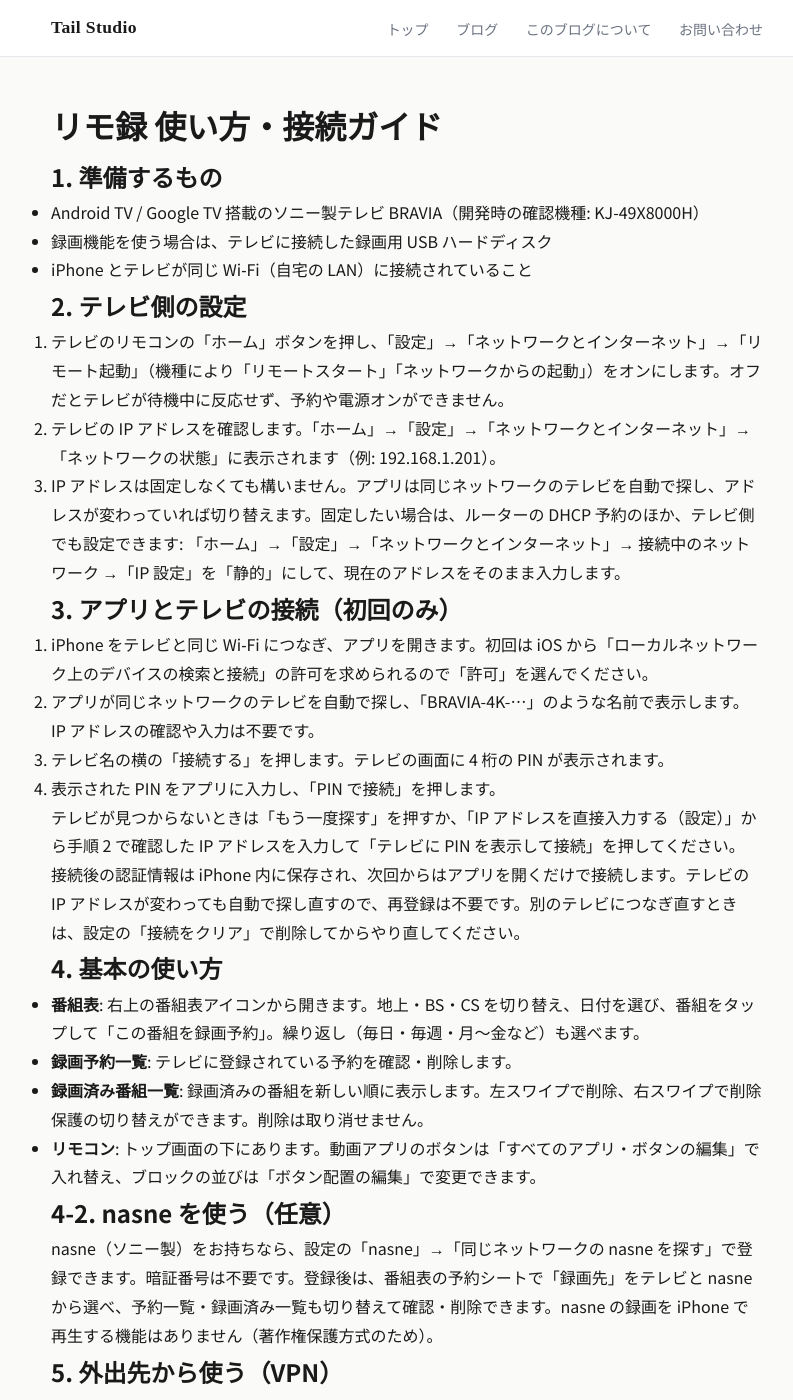
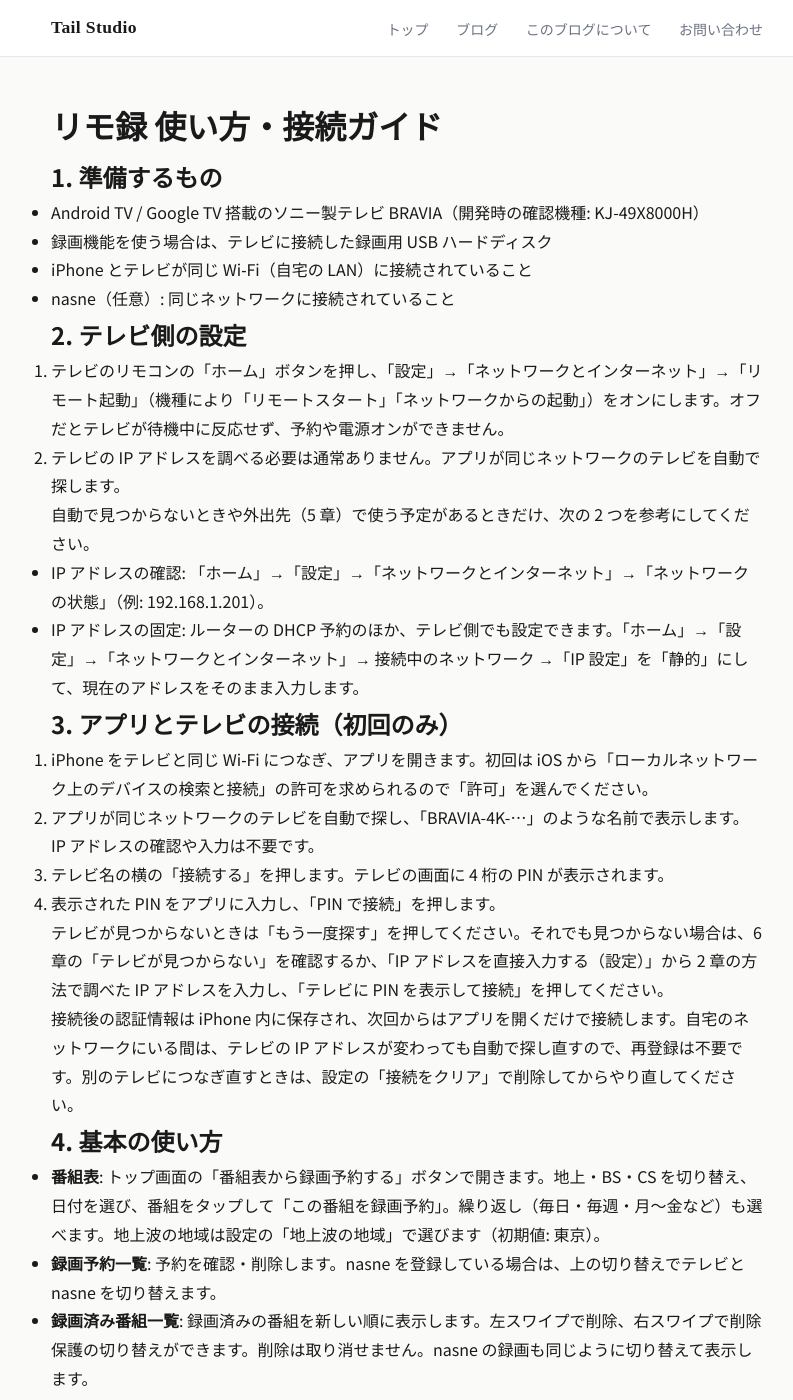
Before and after one commit to wat--/app-policies, a Jekyll site: the page built from apps/rimoroku/guide.md, in a window 1280 px wide and 1400 px high. Shown: the whole window, without its empty margins (233-1026 px from the left). Built offline with Jekyll 4.4.1, drawn with Linux system fonts in a browser that asks for light colours; some of the changed text lies outside the part shown.

Commit message:
リモ録ガイド: 自動検出前提に全章を見直し
Co-Authored-By: Claude Opus 5.5 <noreply@anthropic.com>

```diff
--- a/apps/rimoroku/guide.md
+++ b/apps/rimoroku/guide.md
@@ -10,12 +10,17 @@ title: リモ録 使い方・接続ガイド
 - Android TV / Google TV 搭載のソニー製テレビ BRAVIA（開発時の確認機種: KJ-49X8000H）
 - 録画機能を使う場合は、テレビに接続した録画用 USB ハードディスク
 - iPhone とテレビが同じ Wi‑Fi（自宅の LAN）に接続されていること
+- nasne（任意）: 同じネットワークに接続されていること
 
 ## 2. テレビ側の設定
 
 1. テレビのリモコンの「ホーム」ボタンを押し、「設定」→「ネットワークとインターネット」→「リモート起動」（機種により「リモートスタート」「ネットワークからの起動」）をオンにします。オフだとテレビが待機中に反応せず、予約や電源オンができません。
-2. テレビの IP アドレスを確認します。「ホーム」→「設定」→「ネットワークとインターネット」→「ネットワークの状態」に表示されます（例: 192.168.1.201）。
-3. IP アドレスは固定しなくても構いません。アプリは同じネットワークのテレビを自動で探し、アドレスが変わっていれば切り替えます。固定したい場合は、ルーターの DHCP 予約のほか、テレビ側でも設定できます: 「ホーム」→「設定」→「ネットワークとインターネット」→ 接続中のネットワーク →「IP 設定」を「静的」にして、現在のアドレスをそのまま入力します。
+2. テレビの IP アドレスを調べる必要は通常ありません。アプリが同じネットワークのテレビを自動で探します。
+
+自動で見つからないときや外出先（5 章）で使う予定があるときだけ、次の 2 つを参考にしてください。
+
+- IP アドレスの確認: 「ホーム」→「設定」→「ネットワークとインターネット」→「ネットワークの状態」（例: 192.168.1.201）。
+- IP アドレスの固定: ルーターの DHCP 予約のほか、テレビ側でも設定できます。「ホーム」→「設定」→「ネットワークとインターネット」→ 接続中のネットワーク →「IP 設定」を「静的」にして、現在のアドレスをそのまま入力します。
 
 ## 3. アプリとテレビの接続（初回のみ）
 
@@ -24,24 +29,35 @@ title: リモ録 使い方・接続ガイド
 3. テレビ名の横の「接続する」を押します。テレビの画面に 4 桁の PIN が表示されます。
 4. 表示された PIN をアプリに入力し、「PIN で接続」を押します。
 
-テレビが見つからないときは「もう一度探す」を押すか、「IP アドレスを直接入力する（設定）」から手順 2 で確認した IP アドレスを入力して「テレビに PIN を表示して接続」を押してください。
+テレビが見つからないときは「もう一度探す」を押してください。それでも見つからない場合は、6 章の「テレビが見つからない」を確認するか、「IP アドレスを直接入力する（設定）」から 2 章の方法で調べた IP アドレスを入力し、「テレビに PIN を表示して接続」を押してください。
 
-接続後の認証情報は iPhone 内に保存され、次回からはアプリを開くだけで接続します。テレビの IP アドレスが変わっても自動で探し直すので、再登録は不要です。別のテレビにつなぎ直すときは、設定の「接続をクリア」で削除してからやり直してください。
+接続後の認証情報は iPhone 内に保存され、次回からはアプリを開くだけで接続します。自宅のネットワークにいる間は、テレビの IP アドレスが変わっても自動で探し直すので、再登録は不要です。別のテレビにつなぎ直すときは、設定の「接続をクリア」で削除してからやり直してください。
 
 ## 4. 基本の使い方
 
-- **番組表**: 右上の番組表アイコンから開きます。地上・BS・CS を切り替え、日付を選び、番組をタップして「この番組を録画予約」。繰り返し（毎日・毎週・月〜金など）も選べます。
-- **録画予約一覧**: テレビに登録されている予約を確認・削除します。
-- **録画済み番組一覧**: 録画済みの番組を新しい順に表示します。左スワイプで削除、右スワイプで削除保護の切り替えができます。削除は取り消せません。
+- **番組表**: トップ画面の「番組表から録画予約する」ボタンで開きます。地上・BS・CS を切り替え、日付を選び、番組をタップして「この番組を録画予約」。繰り返し（毎日・毎週・月〜金など）も選べます。地上波の地域は設定の「地上波の地域」で選びます（初期値: 東京）。
+- **録画予約一覧**: 予約を確認・削除します。nasne を登録している場合は、上の切り替えでテレビと nasne を切り替えます。
+- **録画済み番組一覧**: 録画済みの番組を新しい順に表示します。左スワイプで削除、右スワイプで削除保護の切り替えができます。削除は取り消せません。nasne の録画も同じように切り替えて表示します。
 - **リモコン**: トップ画面の下にあります。動画アプリのボタンは「すべてのアプリ・ボタンの編集」で入れ替え、ブロックの並びは「ボタン配置の編集」で変更できます。
 
 ## 4-2. nasne を使う（任意）
 
-nasne（ソニー製）をお持ちなら、設定の「nasne」→「同じネットワークの nasne を探す」で登録できます。暗証番号は不要です。登録後は、番組表の予約シートで「録画先」をテレビと nasne から選べ、予約一覧・録画済み一覧も切り替えて確認・削除できます。nasne の録画を iPhone で再生する機能はありません（著作権保護方式のため）。
+nasne（ソニー製）をお持ちなら、自宅のネットワークにいるときに、設定の「nasne」→「同じネットワークの nasne を探す」を押します。見つかった nasne が自動で登録されます。IP アドレスや暗証番号の入力は不要です。
+
+登録後は、次のことができます。
+
+- 番組表の予約シートで「録画先」をテレビと nasne から選ぶ。どちらを最初に選んでおくかは、設定の「番組表からの既定の録画先」で決められます。
+- 予約一覧・録画済み一覧をテレビと nasne で切り替えて確認・削除する。
+
+ご注意:
+- nasne の地上波は、nasne を設置したときの地域のチャンネルで録画されます。地上波を nasne に予約するときは、設定の「地上波の地域」を nasne と同じ地域にしてください。違うと「チャンネルが見つかりません」と表示されます。BS・CS は地域に関係なく使えます。
+- nasne の録画を iPhone で再生する機能はありません（著作権保護方式のため）。
 
 ## 5. 外出先から使う（VPN）
 
-このアプリはテレビと直接通信するため、そのままでは自宅の Wi‑Fi の中でしか使えません。外出先から使うには、VPN で自宅のネットワークに接続します。おすすめは Tailscale です（無料プランで十分です）。
+このアプリはテレビや nasne と直接通信するため、そのままでは自宅の Wi‑Fi の中でしか使えません。外出先から使うには、VPN で自宅のネットワークに接続します。おすすめは Tailscale です（無料プランで十分です）。
+
+**先に自宅で一度接続しておいてください。** テレビや nasne を自動で探す機能は、同じ Wi‑Fi の中でしか働きません。外出先では、自宅で見つけて保存したアドレスをそのまま使います。そのため、外出先で使う予定があるなら、テレビと nasne の IP アドレスを固定しておくと確実です（2 章）。
 
 ### 5-1. Tailscale を使う場合
 
@@ -53,7 +69,7 @@ nasne（ソニー製）をお持ちなら、設定の「nasne」→「同じネ
    - Windows: 管理者権限のコマンドプロンプトで同じコマンドを実行します。
 3. Tailscale の管理画面（https://login.tailscale.com/admin/machines）で、その PC の「Subnet routes」を承認（Approve）します。
 4. iPhone に Tailscale アプリを入れ、同じアカウントでログインして接続をオンにします。
-5. これで外出先でも、アプリの IP アドレス設定はそのまま（例: 192.168.1.201）で使えます。
+5. これで外出先でも、自宅で保存したアドレス（例: 192.168.1.201）のままテレビと nasne に届きます。アプリ側の設定変更は不要です。
 
 ポイント:
 - 自宅の PC の電源が切れていたりスリープしていると使えません。
@@ -72,11 +88,13 @@ WireGuard や OpenVPN、ルーター付属の VPN 機能でも同じことがで
 
 | 症状 | 確認すること |
 |---|---|
-| PIN が表示されない | IP アドレスが正しいか、テレビの電源が入っているか、同じ Wi‑Fi につながっているか |
+| テレビが見つからない | テレビの電源が入っているか。iPhone がテレビと同じ Wi‑Fi につながっているか（モバイル通信や別の Wi‑Fi では見つかりません）。iPhone の「設定」→「プライバシーとセキュリティ」→「ローカルネットワーク」で「リモ録」がオンか |
+| nasne が見つからない | nasne の電源と LAN 接続。iPhone が同じ Wi‑Fi につながっているか。見つからない場合は設定の「nasne の IP アドレス」に直接入力もできます |
+| PIN が表示されない | テレビの電源が入っているか。選んだテレビ（または入力した IP アドレス）が正しいか |
 | 「認証が必要です」と出る | 設定の「接続をクリア」→ PIN 登録をやり直す |
 | 待機中のテレビに反応しない | テレビの「リモート起動」をオンにする |
-| 予約時に「対応するチャンネルが見つかりません」 | 設定の地域が合っているか。テレビでそのチャンネルが受信設定されているか |
-| 外出先で使えない | VPN が接続中か。自宅の PC（サブネットルーター）が動いているか |
+| 予約時に「対応するチャンネルが見つかりません」 | 設定の「地上波の地域」がテレビ（nasne に予約するときは nasne）の地域と合っているか。そのチャンネルが受信設定されているか |
+| 外出先で使えない | VPN が接続中か。自宅の PC（サブネットルーター）が動いているか。自宅で一度接続したか。テレビや nasne の IP アドレスが自宅にいたときから変わっていないか |
 | 番組表が読み込めない | インターネット接続を確認する。番組表サイト側の変更の場合はアプリの更新をお待ちください |
 
 ## 7. 注意事項
```
